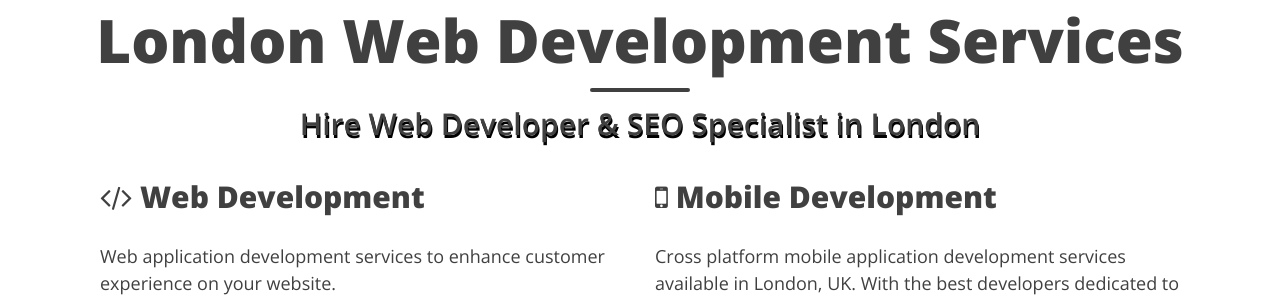
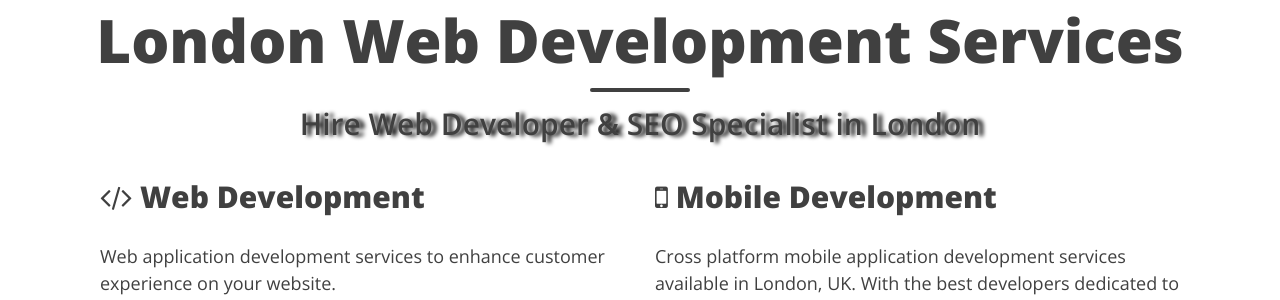
Before and after one commit to newmedia77/appxnam, a Jekyll site: the page built from index.html, in a window 1280 px wide. Shown: the part 123-423 px from the top of the page. Built offline with Jekyll 4.4.1, drawn with Linux system fonts in a browser that asks for light colours; nearby versions of some CDN libraries; the list of posts is cut into pages by our own code.

Commit message:
andreas
contact

```diff
--- a/css/main.css
+++ b/css/main.css
@@ -346,7 +346,7 @@ header.home-header .home-page-heading .home-page-subheading {
   display: block;
   font-family: 'Open Sans', 'Helvetica Neue', Helvetica, Arial, sans-serif;
   font-weight: 600;
-  text-shadow: 1px 3px #000000;
+  text-shadow: 5px 1px 4px #000000;
   margin: 10px 0 0;
 }
 
```
